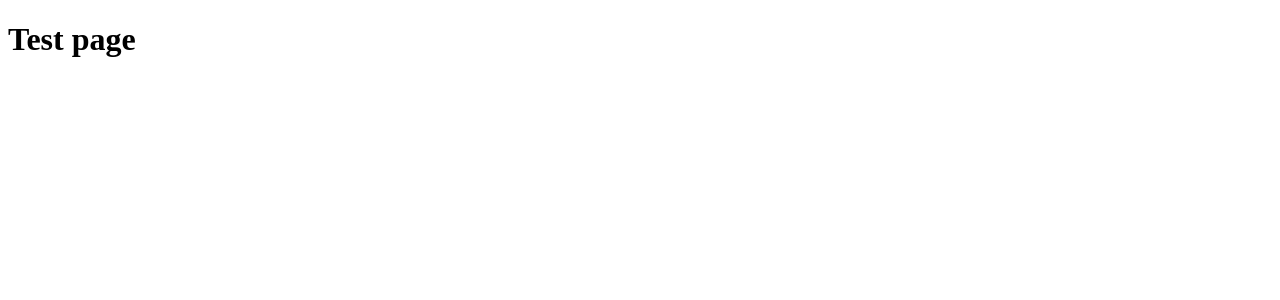
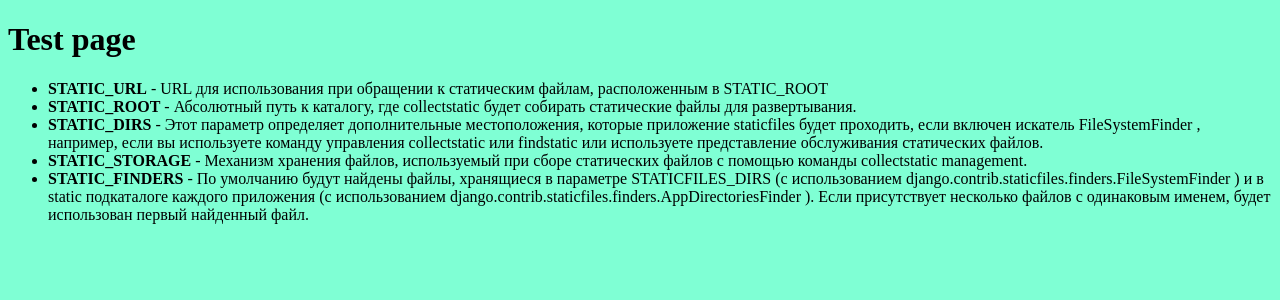
Before and after one commit to BaronSmile/todo_it-academy, a Django app: page /test in a window 1280 px wide. Before the commit the part shown is almost empty. Shown: the top 300 px of the page. Run offline with Django 3.2, Linux system fonts and the light colour scheme.

Commit message:
styled test page

```diff
--- /dev/null
+++ b/main/static/style/test_style.css
@@ -0,0 +1,3 @@
+body{
+    background-color: aquamarine;
+}
--- a/main/templates/test.html
+++ b/main/templates/test.html
@@ -1,10 +1,30 @@
+{% load static %}
 <!DOCTYPE html>
 <html lang="en">
 <head>
     <meta charset="UTF-8">
     <title>Title</title>
+    <link rel="stylesheet" href="../static/style/test_style.css">
 </head>
 <body>
 <h1>Test page</h1>
+<ul>
+    <li><b>STATIC_URL</b> - URL для использования при обращении к статическим файлам, расположенным в STATIC_ROOT</li>
+    <li><b>STATIC_ROOT</b> - Абсолютный путь к каталогу, где collectstatic будет собирать статические файлы для
+        развертывания.
+    </li>
+    <li><b>STATIC_DIRS</b> - Этот параметр определяет дополнительные местоположения, которые приложение staticfiles
+        будет проходить, если включен искатель FileSystemFinder , например, если вы используете команду управления
+        collectstatic или findstatic или используете представление обслуживания статических файлов.
+    </li>
+    <li><b>STATIC_STORAGE</b> - Механизм хранения файлов, используемый при сборе статических файлов с помощью команды
+        collectstatic management.
+    </li>
+    <li><b>STATIC_FINDERS</b> - По умолчанию будут найдены файлы, хранящиеся в параметре STATICFILES_DIRS (с
+        использованием django.contrib.staticfiles.finders.FileSystemFinder ) и в static подкаталоге каждого приложения
+        (с использованием django.contrib.staticfiles.finders.AppDirectoriesFinder ). Если присутствует несколько файлов
+        с одинаковым именем, будет использован первый найденный файл.
+    </li>
+</ul>
 </body>
 </html>
```
